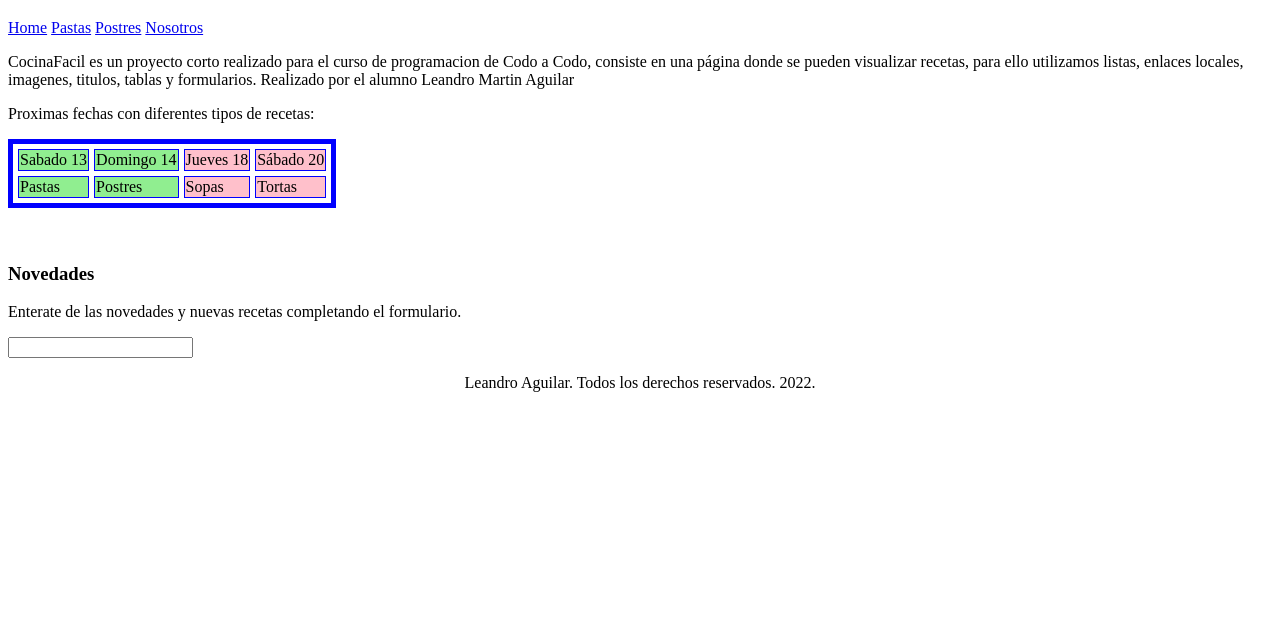
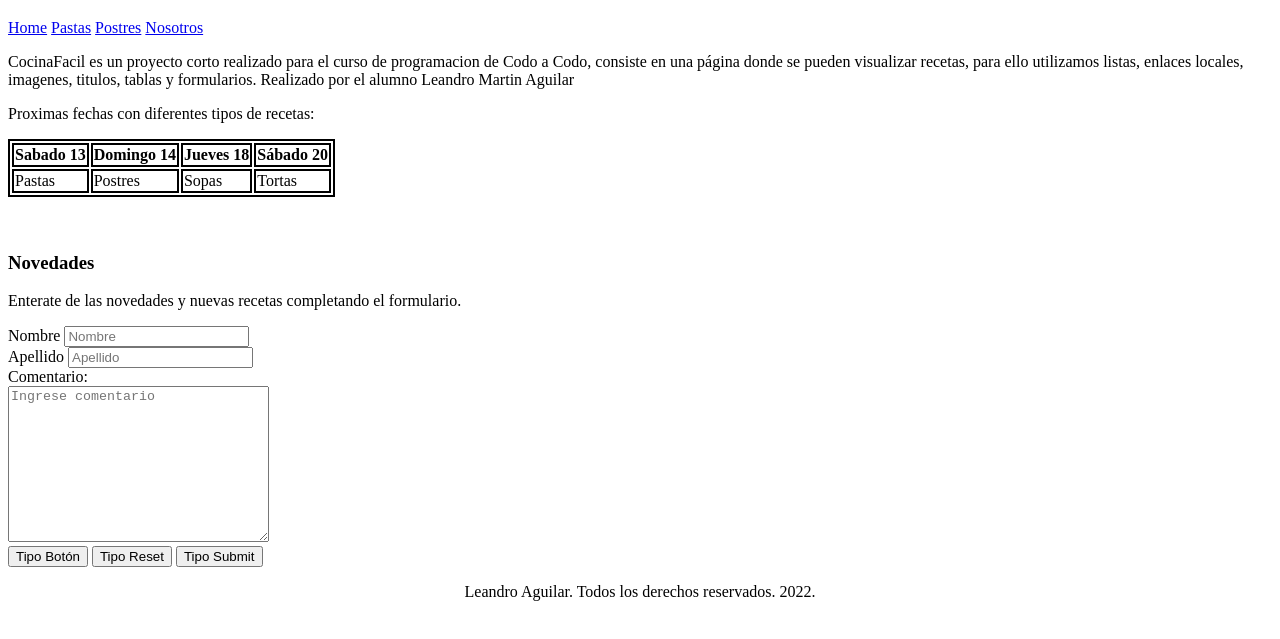
Before and after one commit to le4guilar/pagina03, a plain HTML site: page nosotros.html in a window 1280 px wide. Shown: the part 61-700 px from the top of the page. Drawn offline with Linux system fonts and the light colour scheme.

Commit message:
aregando formulario[C

```diff
--- a/nosotros.html
+++ b/nosotros.html
@@ -6,6 +6,11 @@
     <meta name="viewport" content="width=device-width, initial-scale=1.0">
     <link rel="icon" type="image/png" href="./img/favicon.png"/>
     <title>CocinaFacil</title>
+    <style>
+        table, th, td {
+            border: 2px solid black;
+        }
+    </style>
 </head>
 <body background="./img/fondo_celeste.jpg">
     <header>
@@ -20,25 +25,41 @@
     <main>
         <p>CocinaFacil es un proyecto corto realizado para el curso de programacion de Codo a Codo, consiste en una página donde se pueden visualizar recetas, para ello utilizamos listas, enlaces locales, imagenes, titulos, tablas y formularios. Realizado por el alumno Leandro Martin Aguilar</p>
         <p>Proximas fechas con diferentes tipos de recetas:</p>
-        <table border="5" cellspacing="5" bordercolor="blue">
-            <tr>
-                <td bgcolor="lightgreen">Sabado 13</td>
-                <td bgcolor="lightgreen">Domingo 14</td>
-                <td bgcolor="pink">Jueves 18</td>
-                <td bgcolor="pink">Sábado 20</td>
-            </tr>
-            <tr>
-                <td bgcolor="lightgreen">Pastas</td>
-                <td bgcolor="lightgreen">Postres</td>
-                <td bgcolor="pink">Sopas</td>
-                <td bgcolor="pink">Tortas</td>
-            </tr>
+        <table>
+            <thead>
+                <tr>
+                    <th>Sabado 13</th>
+                    <th>Domingo 14</th>
+                    <th>Jueves 18</th>
+                    <th>Sábado 20</th>
+                </tr>
+            </thead>
+            <tbody>
+                <tr>
+                    <td>Pastas</td>
+                    <td>Postres</td>
+                    <td>Sopas</td>
+                    <td>Tortas</td>
+                </tr>
+            </tbody>
         </table>
         <br><br>
         <h3>Novedades</h3>
         <p>Enterate de las novedades y nuevas recetas completando el formulario.</p>
-        <form>
-            <input />
+        <form action="/formulario" method="post">
+            <label for="nombre">Nombre</label>
+            <input type="text" id="nombre" name="nombre" placeholder="Nombre"/>
+            <br>
+            <label for="apellido">Apellido</label>
+            <input type="text" id="nombre" name="apellido" placeholder="Apellido">
+            <br>
+            <label for="comentario">Comentario:</label><br>
+            <textarea name="comentario" id="comentario" cols="30" rows="10" placeholder="Ingrese comentario"></textarea>
+            <br>
+            <button type="button">Tipo Botón</button>
+            <button type="reset">Tipo Reset</button>
+            <button type="submit">Tipo Submit</button>
+
         </form>
     </main>
     <footer>
```
